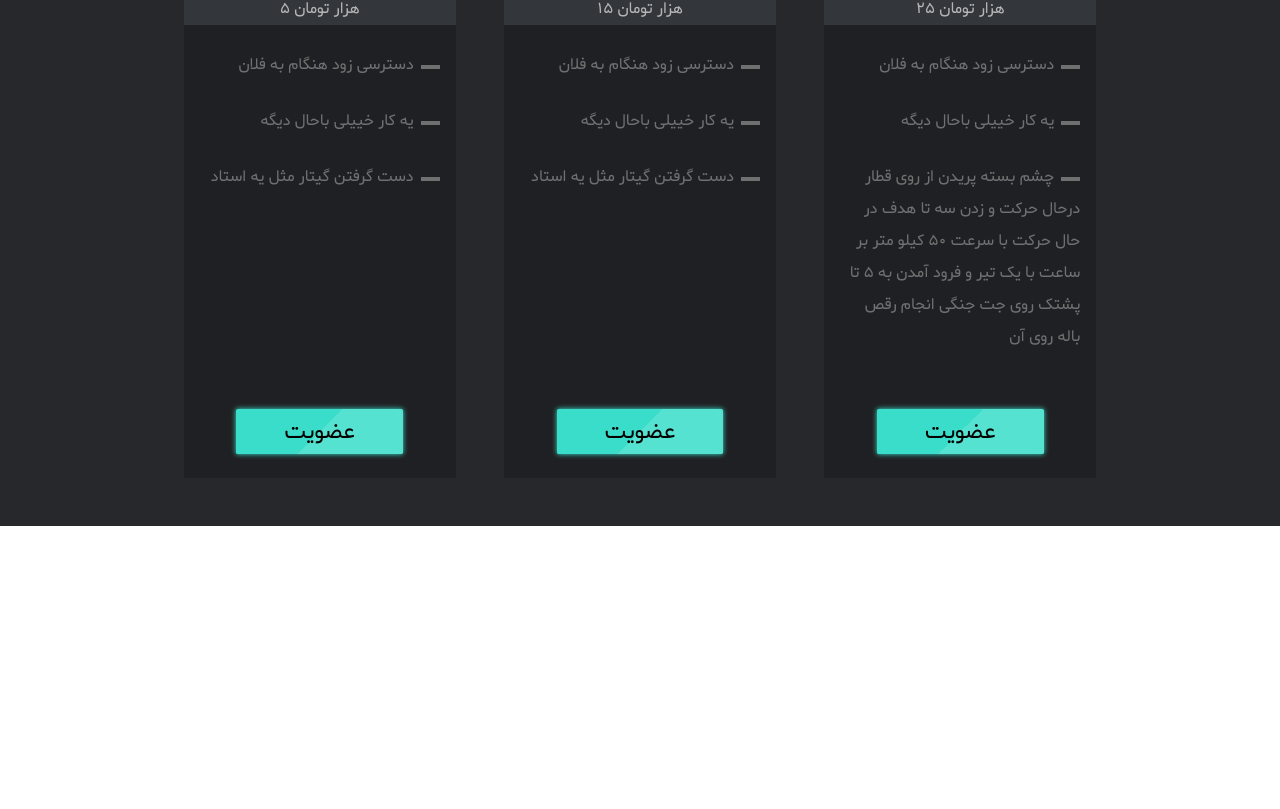
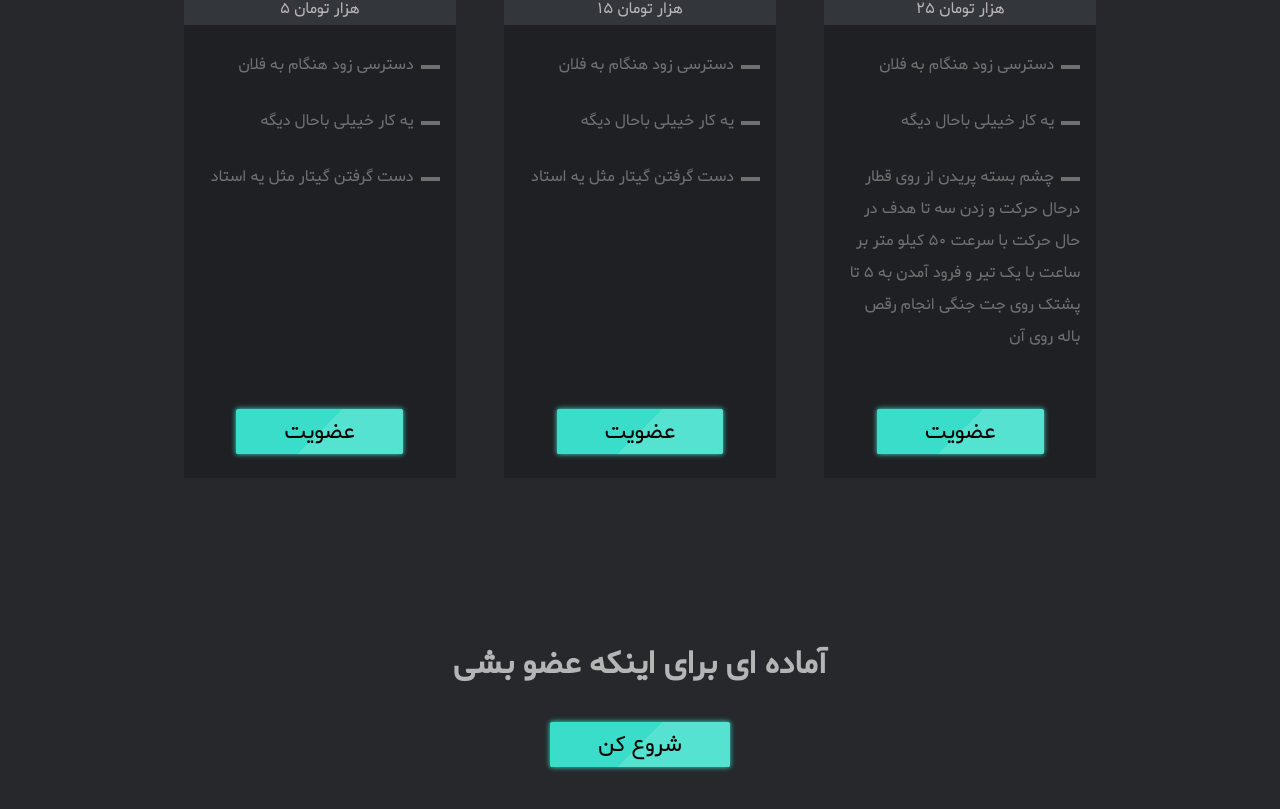
Before and after one commit to kolako54/patreon, a React (Create React App) app in the folder client/: page / in a window 1280 px wide. Shown: the part 3214-4023 px from the top of the page. Before the commit the page ends 3740 px from the top, so only its background shows below. Built offline with nearby package versions, Linux system fonts and the light colour scheme.

Commit message:
feat: add join now part ✨

```diff
--- a/client/src/pages/Landing/Landing.jsx
+++ b/client/src/pages/Landing/Landing.jsx
@@ -116,6 +116,12 @@ const Landing = () => {
             </div>
           </section>
         </div>
+        <section className={classes['join-now']}>
+          <h1 className={classes['join-now__heading']}>
+            آماده ای برای اینکه عضو بشی
+          </h1>
+          <Button classname={classes['join-now__btn']}>شروع کن</Button>
+        </section>
       </section>
       <footer className={classes['footer']}></footer>
     </div>
--- a/client/src/pages/Landing/Landing.module.css
+++ b/client/src/pages/Landing/Landing.module.css
@@ -224,3 +224,17 @@
   display: flex;
   margin-top: 3rem;
 }
+
+.join-now {
+  margin-top: 10rem;
+  display: flex;
+  flex-direction: column;
+  align-items: center;
+}
+.join-now__heading {
+  font-size: 2rem;
+  color: var(--primary-lightest);
+}
+.join-now__btn {
+  margin-top: 2rem;
+}
```
